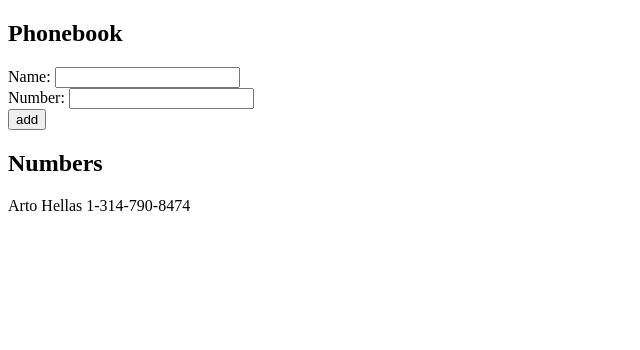
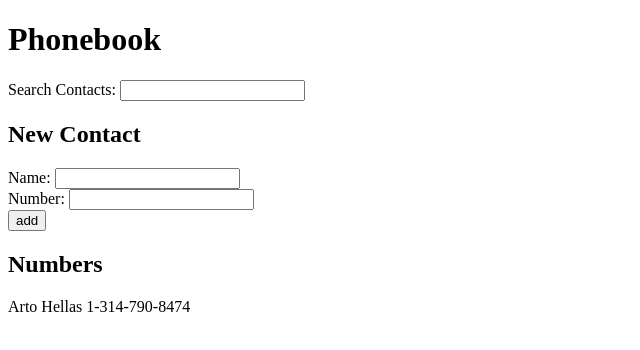
Before and after one commit to kimarimt/fullstack_open, a React (Vite) app in the folder part2/phonebook/: page / in a window 1280 px wide. Shown: the top 350 px of the page, without its empty margins (0-640 px from the left). Built offline with nearby package versions, Linux system fonts and the light colour scheme.

Commit message:
finished exercise 2.9

```diff
--- a/part2/phonebook/src/App.jsx
+++ b/part2/phonebook/src/App.jsx
@@ -7,6 +7,7 @@ const App = () => {
 
   const [name, setName] = useState('')
   const [number, setNumber] = useState('')
+  const [search, setSearch] = useState('')
 
   const addPerson = (event) => {
     event.preventDefault()
@@ -21,9 +22,22 @@ const App = () => {
     }
   }
 
+  const searchResults = persons.filter(p => p.name.includes(search))
+
   return (
     <div>
-      <h2>Phonebook</h2>
+      <h1>Phonebook</h1>
+      <div>
+        <label htmlFor='search'>Search Contacts: </label>
+        <input
+          type='text'
+          name='search'
+          id='search'
+          value={search}
+          onChange={({ target }) => setSearch(target.value)}
+        />
+      </div>
+      <h2>New Contact</h2>
       <form onSubmit={addPerson}>
         <div>
           <label htmlFor='name'>Name: </label>
@@ -51,7 +65,7 @@ const App = () => {
       </form>
       <h2>Numbers</h2>
       <>
-        {persons.map((person) => (
+        {searchResults.map((person) => (
           <p id={person.name}>{person.name} {person.number}</p>
         ))}
       </>
```
